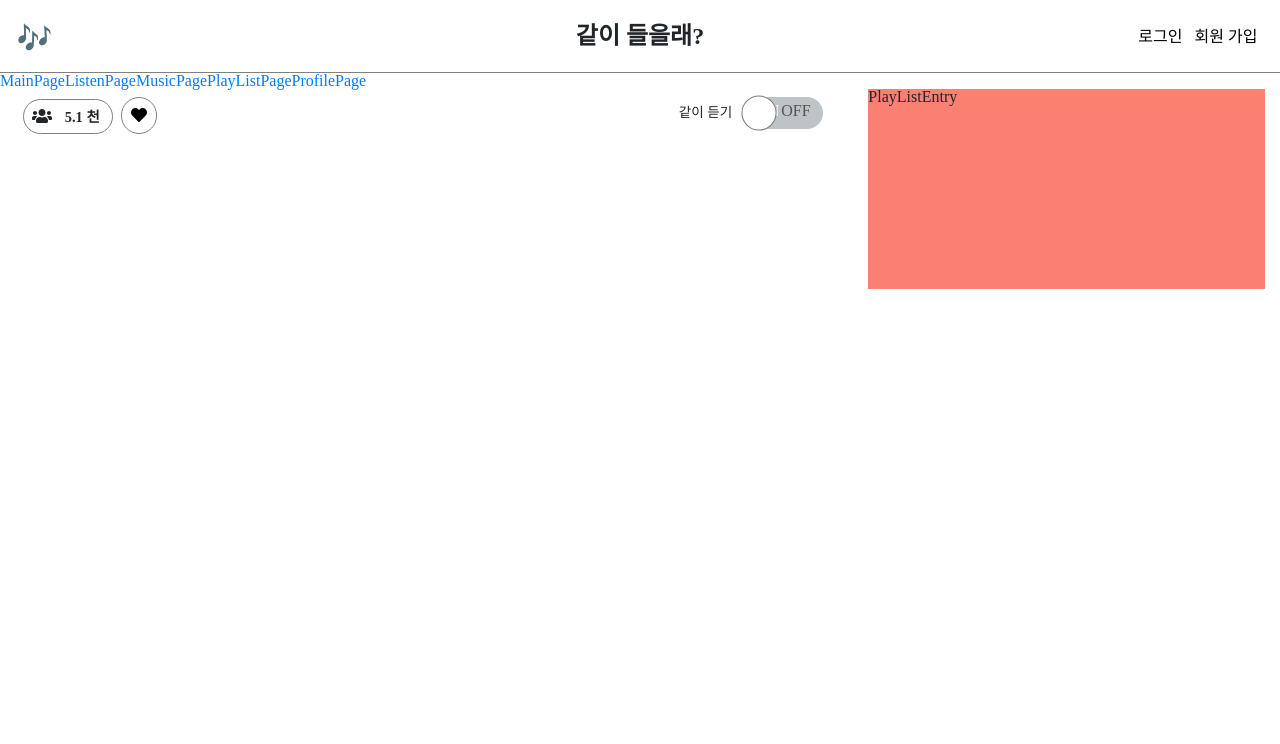
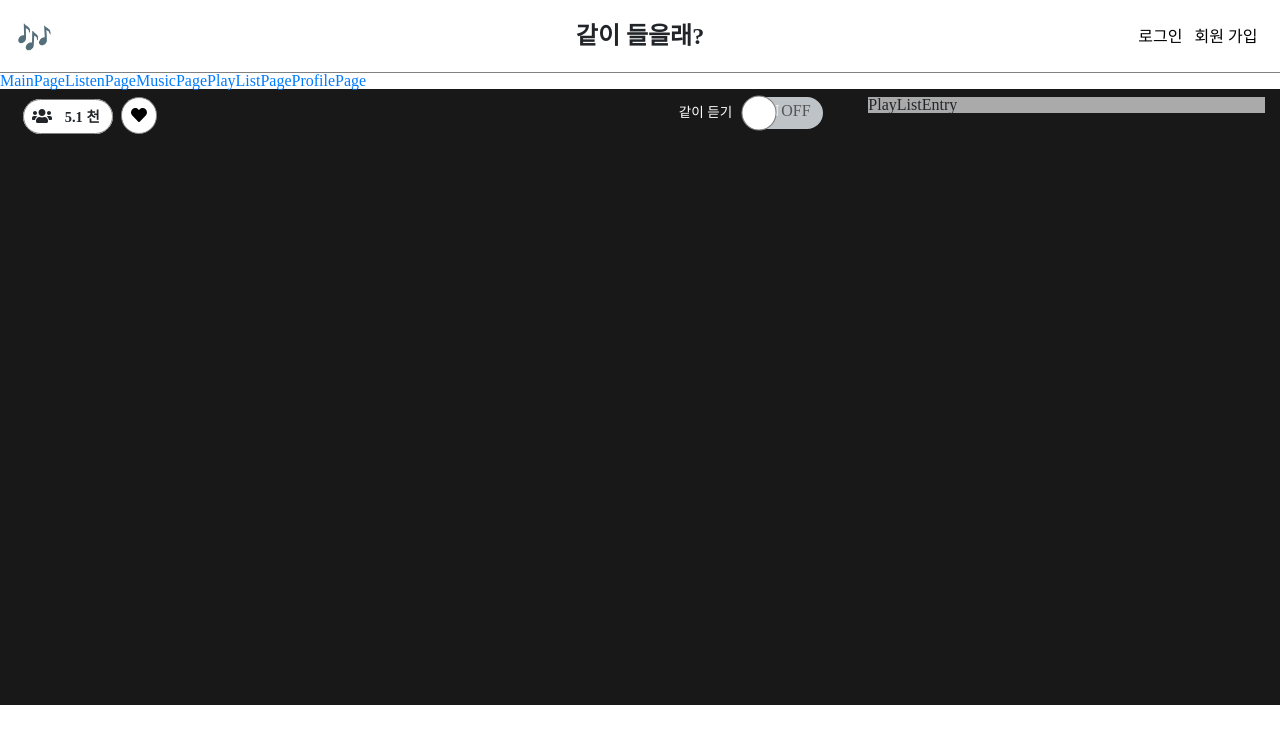
Before and after one commit to snaag/listen-with-me, a React (Create React App) app: page /listen in a window 1280 px wide. Both pictures are taken after a click on the checkbox 783 px from the left and 112 px from the top of the page. Shown: the top 744 px of the page. Built offline with nearby package versions, Linux system fonts and the light colour scheme.

Commit message:
:shirt: style: ListenPage 배경 어둡게 적용

```diff
--- a/src/components/pages/listen/ListenPage.jsx
+++ b/src/components/pages/listen/ListenPage.jsx
@@ -9,7 +9,7 @@ import '../../../css/Listen.css';
 
 const ListenPage = ({ isAlong }) => {
   return (
-    <div className="container-fluid">
+    <div className="container-fluid listen-page">
       <div className="row">
         <div className="col-8">
           <Menu />
--- a/src/components/pages/listen/components/playlist/PlayList.jsx
+++ b/src/components/pages/listen/components/playlist/PlayList.jsx
@@ -4,7 +4,7 @@ import PlayListEntry from './PlayListEntry';
 
 const PlayList = () => {
   return (
-    <div style={{ background: 'salmon', height: '200px' }}>
+    <div className="play-list">
       <PlayListEntry />
     </div>
   );
--- a/src/css/Listen.css
+++ b/src/css/Listen.css
@@ -1,9 +1,16 @@
+/* listen page */
+.listen-page {
+  background: rgb(24, 24, 24);
+}
 /* video view */
 .video-view {
   height: 70vh;
 }
 
 /* Chat */
+.chat {
+  margin-top: 0.5rem;
+}
 .chat__input {
   width: 70%;
   height: 1.9rem;
@@ -19,6 +26,7 @@
   background: none;
   border-radius: 5px;
   border: 0.1rem solid gray;
+  color: #fff;
 }
 
 .chat__send-button:hover {
@@ -34,3 +42,9 @@
 .chat__send-button:focus {
   outline: 0;
 }
+
+/* playlist */
+.play-list {
+  margin-top: 0.5rem;
+  background-color: rgb(170, 170, 170);
+}
--- a/src/css/ListenMenu.css
+++ b/src/css/ListenMenu.css
@@ -40,6 +40,11 @@
 .along {
   position: relative;
 }
+
+.along span {
+  color: #fff;
+}
+
 .along__title {
   position: relative;
   bottom: 0.75rem;
```
